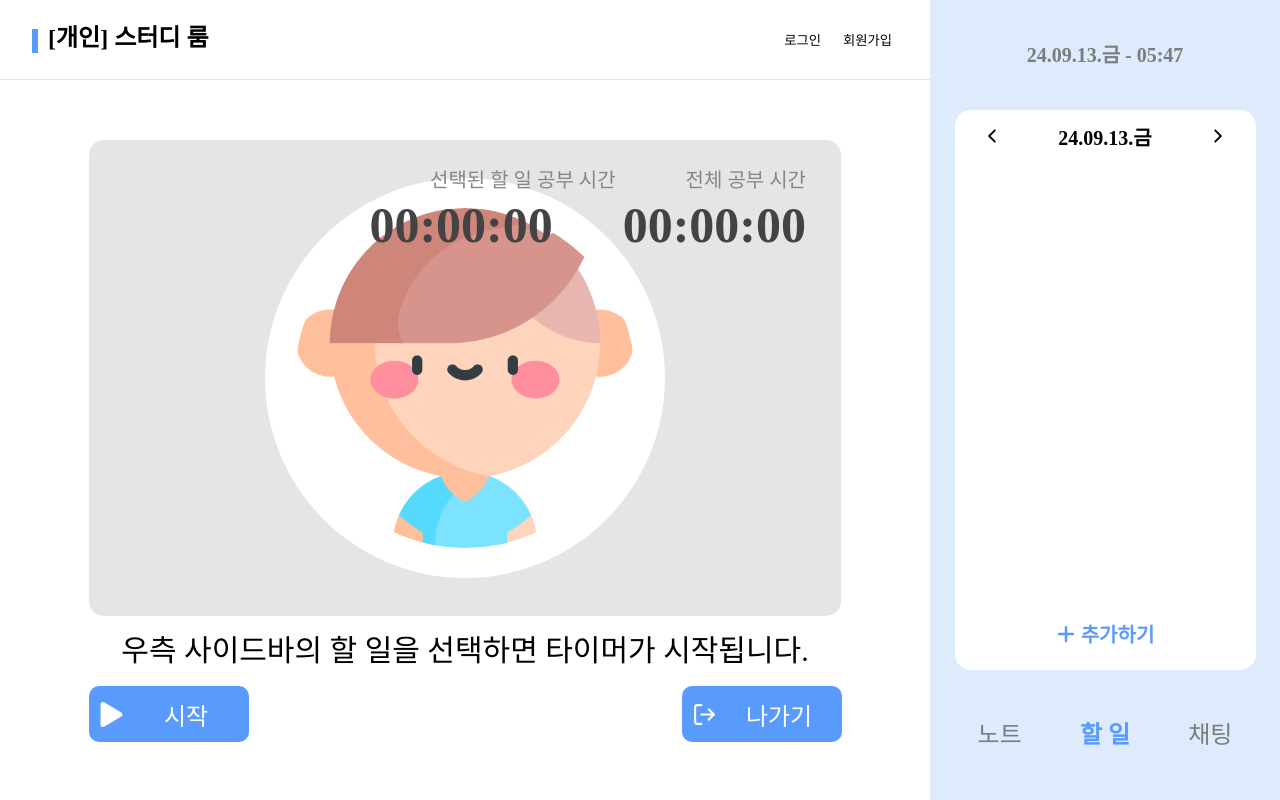
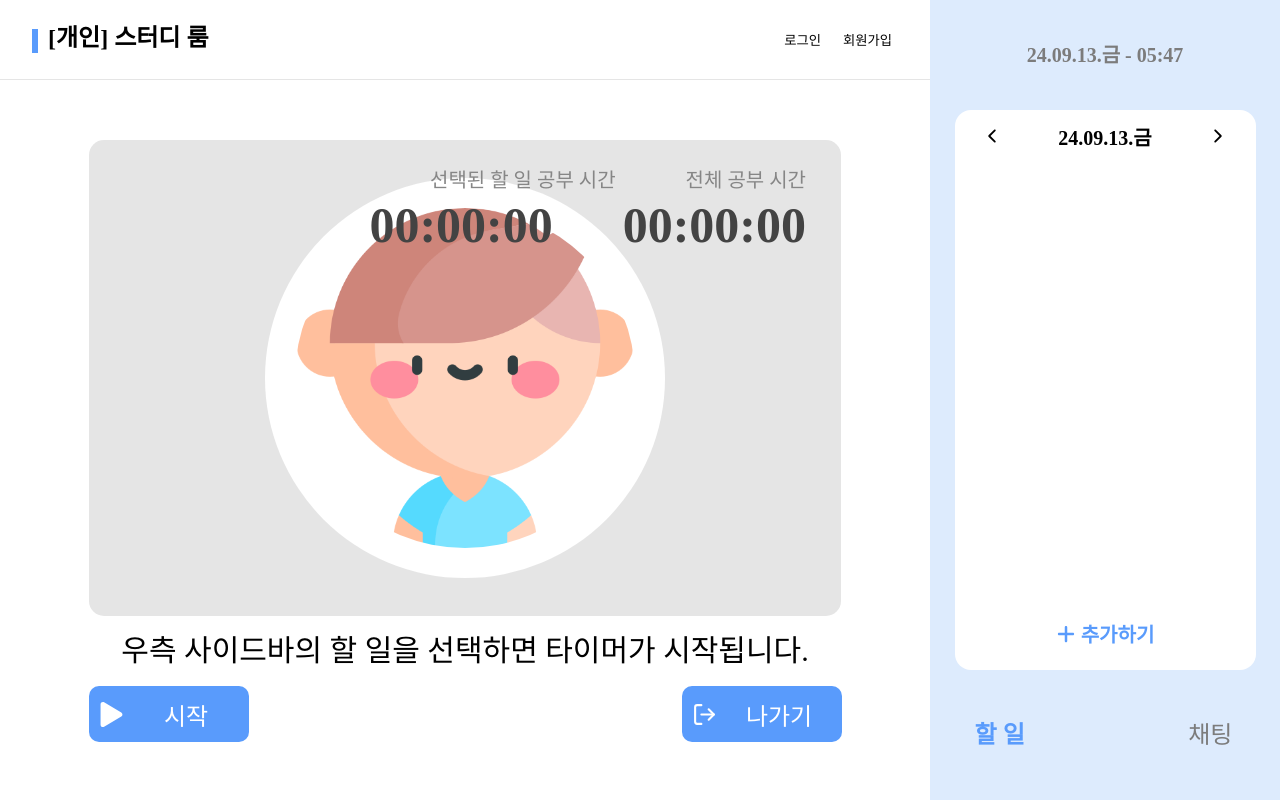
Before and after one commit to ii-0122/study-room-FE, a React (Vite) app: page /study-room/1 in a window 1280 px wide. Built offline with nearby package versions, Linux system fonts and the light colour scheme; no server answers.

Commit message:
fix: 날짜 표시 오류 fix
fix: 날짜 표시 오류 fix

```diff
--- a/src/components/rsidebar/RSidebar.tsx
+++ b/src/components/rsidebar/RSidebar.tsx
@@ -79,7 +79,7 @@ const RSidebar = () => {
           {selectedTab === '할 일' ? <Todos /> : <ChatRoom />}
         </S.ContentWrapper>
         <S.TabsWrapper>
-          {['노트', '할 일', '채팅'].map((tab, index) => {
+          {['할 일', '채팅'].map((tab, index) => {
             let isSelected = false;
             if (selectedTab === tab) {
               isSelected = true;
--- a/src/components/rsidebar/utils/dateFormat.ts
+++ b/src/components/rsidebar/utils/dateFormat.ts
@@ -4,7 +4,7 @@ export const formatDateTime = (date?: string) => {
   const daysOfWeek = ['일', '월', '화', '수', '목', '금', '토'];
 
   if (date) {
-    return dayjs(date).format(`YY.MM.DD.${daysOfWeek[dayjs().day()]}`);
+    return dayjs(date).format(`YY.MM.DD.${daysOfWeek[dayjs(date).day()]}`);
   }
 
   return dayjs().format(`YY.MM.DD.${daysOfWeek[dayjs().day()]} - HH:mm`);
```
